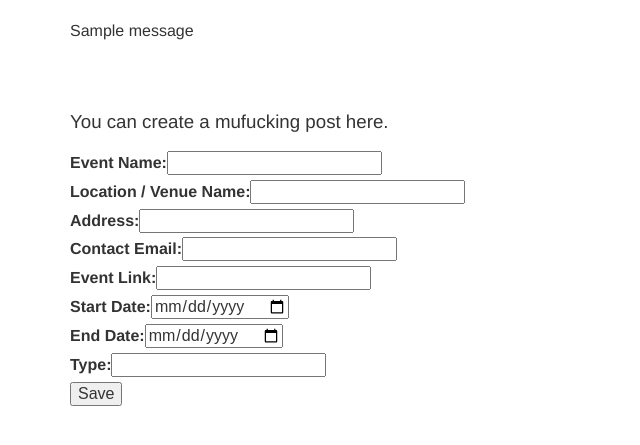
After one commit to alamine42/meet-corner, a Flask app: page /new_meet in a window 1280 px wide. The commit adds this page. Shown: the top 445 px of the page, without its empty margins (0-640 px from the left). Run offline with Flask 2, Linux system fonts and the light colour scheme; the visitor is signed in with stand-in values (Sample User, id 1); one stand-in notice (Sample message) is shown; some libraries are stand-ins or nearby versions.

Commit message:
Templates for all

```diff
--- /dev/null
+++ b/templates/new_meet.html
@@ -0,0 +1,16 @@
+{% extends 'template.html' %}
+{% block content %}
+    <h3>You can create a mufucking post here.</h3>
+
+    <form action= "{{ url_for('add_meet') }}" method= "post" class= "add" >
+        <label><strong> Event Name: </strong></label><input name= "meet_name" type= "text" ><br>
+        <label><strong> Location / Venue Name: </strong></label><input name= "meet_location" type= "text" ><br>
+        <label><strong> Address: </strong></label><input name= "meet_address" type= "text" ><br>
+        <label><strong> Contact Email: </strong></label><input name= "meet_contact_email" type= "email" ><br>
+        <label><strong> Event Link: </strong></label><input name= "meet_event_link" type= "text" ><br>
+        <label><strong> Start Date: </strong></label><input name= "meet_start_date" type= "date" ><br>
+        <label><strong> End Date: </strong></label><input name= "meet_end_date" type= "date" ><br>
+        <label><strong> Type: </strong></label><input name= "meet_type" type= "text" ><br>
+        <input class= "button" type= "submit" value= "Save" >
+    </form>
+{% endblock %}
--- a/templates/template.html
+++ b/templates/template.html
@@ -29,7 +29,7 @@
 
   <body>
 
-    <nav class="navbar navbar-inverse navbar-fixed-top">
+<!--     <nav class="navbar navbar-inverse navbar-fixed-top">
       <div class="container">
         <div class="navbar-header">
           <button type="button" class="navbar-toggle collapsed" data-toggle="collapse" data-target="#navbar" aria-expanded="false" aria-controls="navbar">
@@ -43,14 +43,22 @@
         <div id="navbar" class="collapse navbar-collapse">
           <ul class="nav navbar-nav">
             <li class="active"><a href="/">Calendar</a></li>
-            <!-- <li><a href="#about">About</a></li> -->
-            <!-- <li><a href="#contact">Contact</a></li> -->
+            <li><a href="/new_meet">Post a Meet</a></li>
+            <li><a href="/logout">Logout</a></li>
           </ul>
-        </div><!--/.nav-collapse -->
+        </div>
       </div>
-    </nav>
+    </nav> -->
 
     <div class="container">
+
+      {% for message in get_flashed_messages() %}
+        <div class="flash">{{ message }}</div>
+      {% endfor %}
+
+      {% if error %}
+        <p class="error"><strong>Error:</strong> {{ error }}</p>
+      {% endif %}
 
       {% block content %}
       {% endblock %}
```
Also changed, not shown: templates/calendar.html (+8 -1 lines), templates/login.html (added, +11 -0 lines), templates/view_meet.html (renamed from templates/meet.html).
